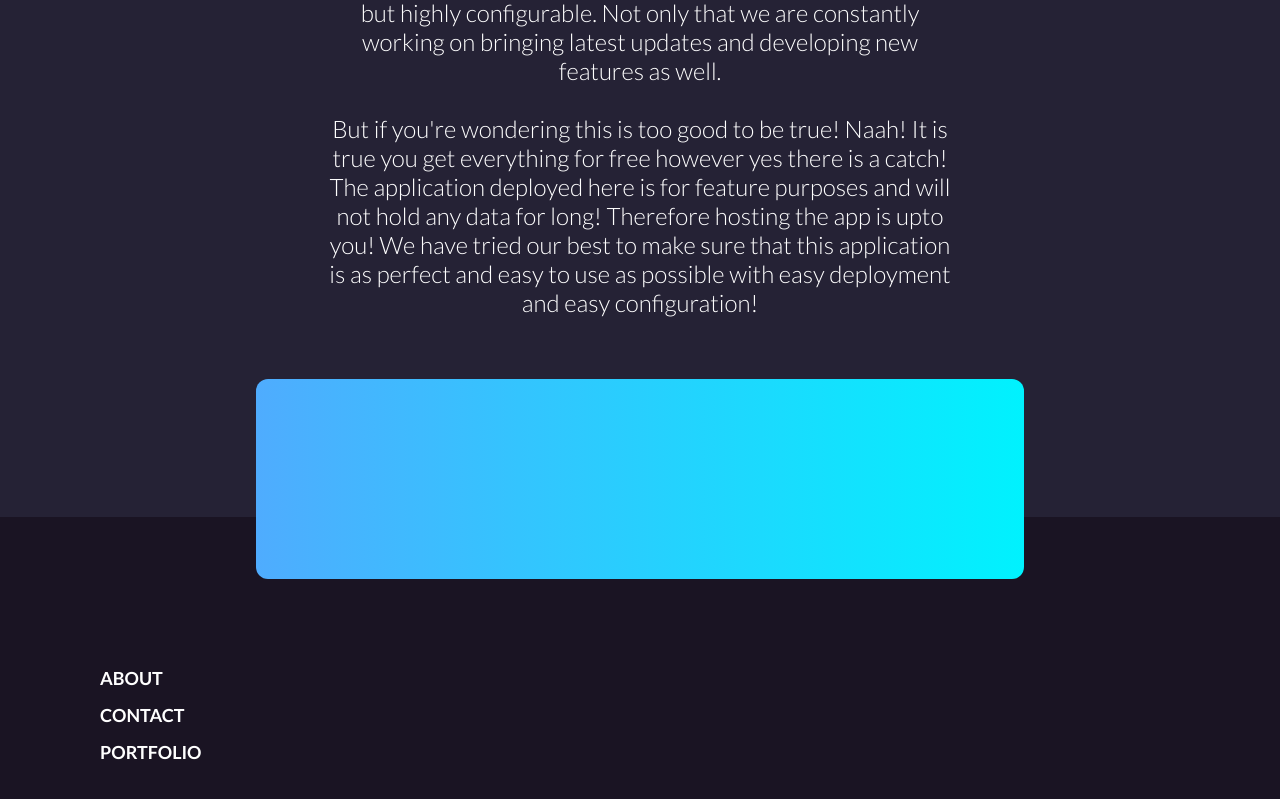
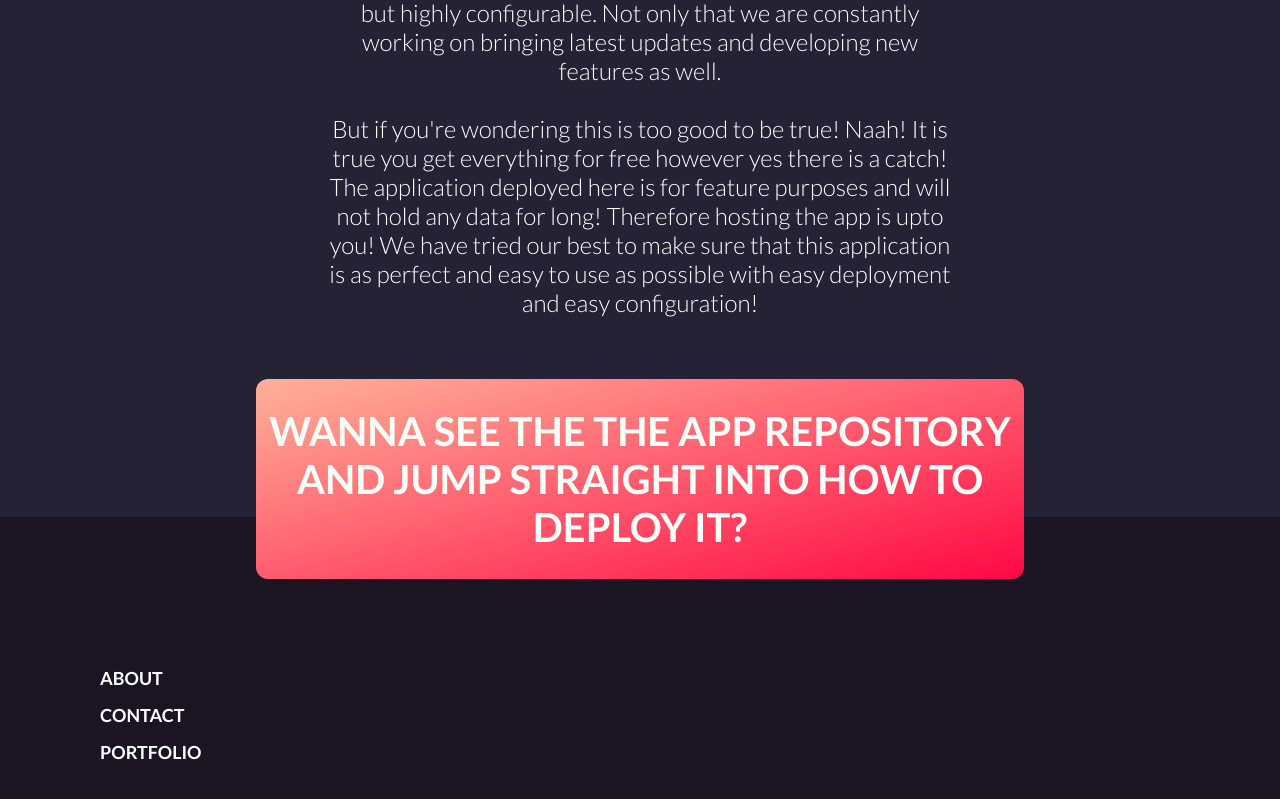
Before and after one commit to frostzt/weeee, a Next.js app in the folder frontend/: page / in a window 1280 px wide. Shown: the part 2009-2808 px from the top of the page. Built offline with nearby package versions, Linux system fonts and the light colour scheme.

Commit message:
implemented footer floater

```diff
--- a/frontend/package.json
+++ b/frontend/package.json
@@ -8,6 +8,7 @@
     "start": "next start"
   },
   "dependencies": {
+    "classnames": "^2.3.1",
     "framer-motion": "^4.1.17",
     "next": "10.2.3",
     "react": "17.0.2",
--- a/frontend/pages/index.tsx
+++ b/frontend/pages/index.tsx
@@ -1,7 +1,9 @@
 import Head from "next/head";
+import Link from "next/link";
 import { Fragment, useEffect } from "react";
 
 // Styles, icons
+import cx from "classnames";
 import styles from "../styles/Home.module.scss";
 import { IoIosArrowDown } from "react-icons/io";
 import { motion, useAnimation } from "framer-motion";
@@ -121,11 +123,28 @@ function Home() {
         </div>
       </section>
       <footer className={styles.footer}>
-        <div className={styles.footer__floater}></div>
+        <div className={styles.footer__floater}>
+          <div className={cx([styles.footer__floater_content, styles.footer__floater_seen])}>
+            Wanna see the the app repository and jump straight into how to deploy it?
+          </div>
+          <div className={cx([styles.footer__floater_content, styles.footer__floater_unseen])}>CLICK ME!</div>
+        </div>
         <div className={styles.footer__links}>
-          <div className={styles.footer__links_link}>About</div>
-          <div className={styles.footer__links_link}>Contact</div>
-          <div className={styles.footer__links_link}>Portfolio</div>
+          <div className={styles.footer__links_holder}>
+            <Link href="/about">
+              <div className={styles.footer__links_link}>About</div>
+            </Link>
+          </div>
+          <div className={styles.footer__links_holder}>
+            <a href="mailto:aidenfrostbite@gmail.com?subject=Important!" target="_blank">
+              <div className={styles.footer__links_link}>Contact</div>
+            </a>
+          </div>
+          <div className={styles.footer__links_holder}>
+            <a href="https://frostzt.vercel.app" target="_blank">
+              <div className={styles.footer__links_link}>Portfolio</div>
+            </a>
+          </div>
         </div>
       </footer>
     </Fragment>
--- a/frontend/styles/Home.module.scss
+++ b/frontend/styles/Home.module.scss
@@ -134,12 +134,43 @@
     // Layout
     width: 60%;
     height: 20rem;
+    display: flex;
+    cursor: pointer;
+    overflow: hidden;
+    text-align: center;
+    align-items: center;
     border-radius: 1.2rem;
-    background-image: var(--malibu-beach);
+    justify-content: center;
+    background-image: var(--love-kiss);
+
+    &:hover &_content {
+      top: 50%;
+      bottom: 0;
+      transform: translateY(-50%);
+    }
+
+    &:hover &_seen {
+      transform: translateY(-300%);
+    }
+
+    &_content {
+      font-size: 4rem;
+      color: #f6fff8;
+      font-weight: 700;
+      text-transform: uppercase;
+      transition: all 0.3s ease-in-out;
+    }
+
+    &_unseen {
+      bottom: -100%;
+      font-size: 8rem;
+      position: absolute;
+    }
   }
 
   &__links {
     & > *:not(:last-child) {
+      cursor: pointer;
       margin-bottom: 1.5rem;
     }
 
--- a/frontend/styles/globals.scss
+++ b/frontend/styles/globals.scss
@@ -16,7 +16,7 @@
   --background-gradient: linear-gradient(to bottom right, #252235, #2e2e3e);
   --primary-gradient: linear-gradient(to bottom right, #6fccf4, #0760f3);
   --sunny-morning: linear-gradient(120deg, #f6d365 0%, #fda085 100%);
-  --malibu-beach: linear-gradient(to right, #4facfe 0%, #00f2fe 100%);
+  --love-kiss: linear-gradient(to left top, #ff0844 0%, #ffb199 100%);
 
   // Fonts
   --default-font-size: 2.4rem;
```
Also changed, not shown: 1 other file (tests, documents, lock files or other folders).
